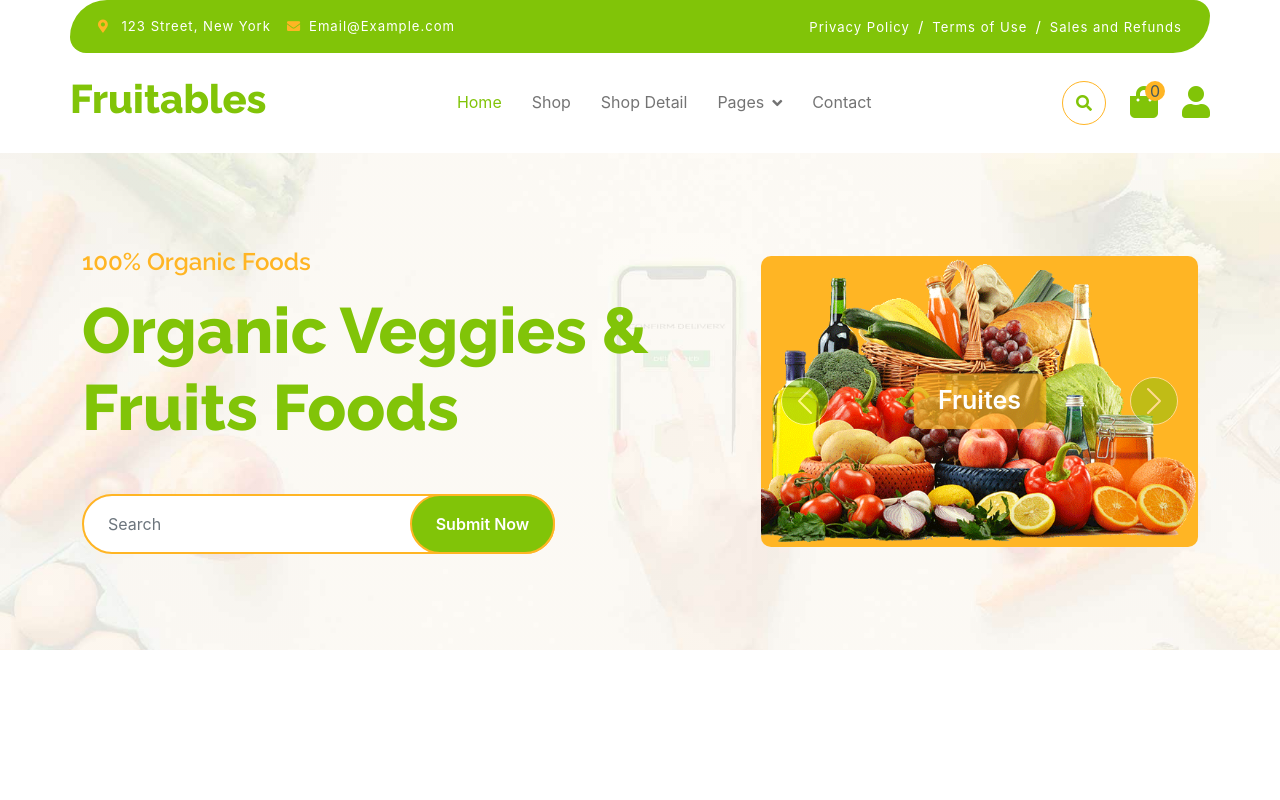
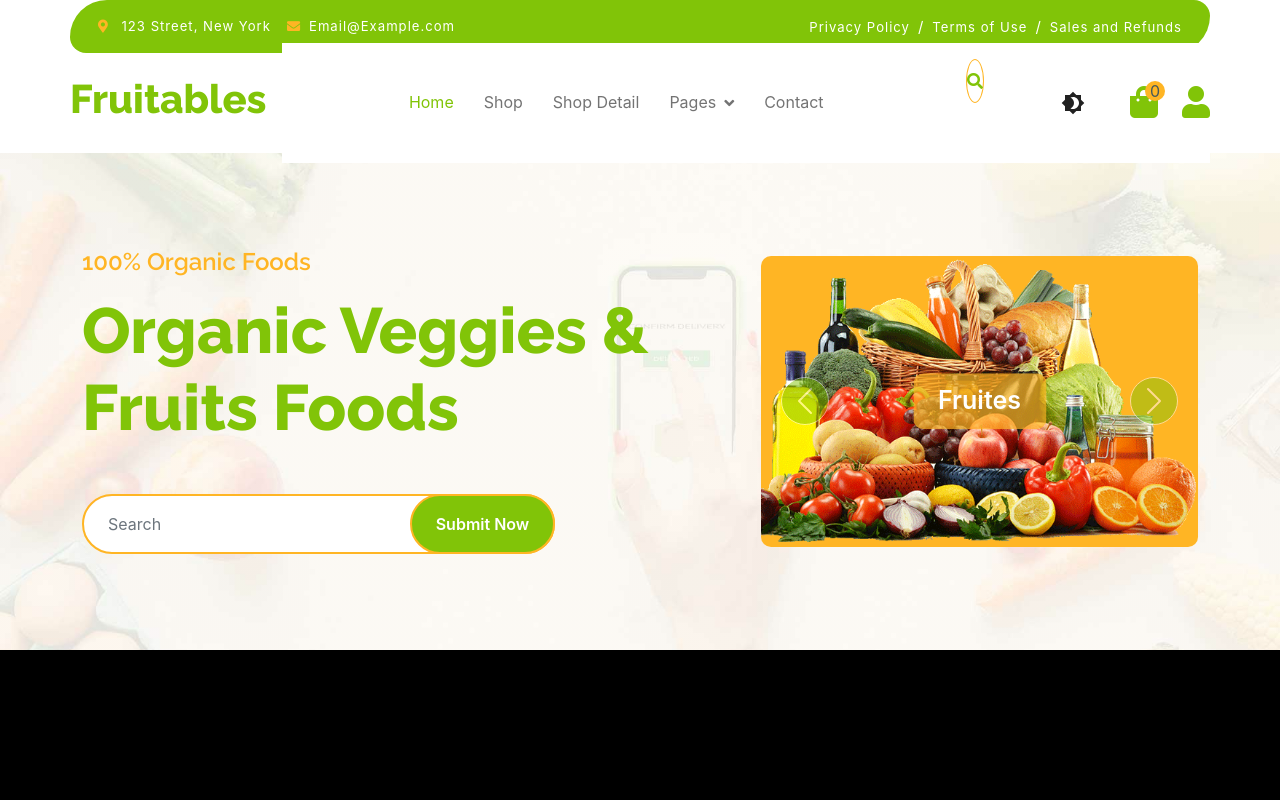
Before and after one commit to haresh2932/fruitable, a React (Create React App) app: page / in a window 1280 px wide. Shown: the top 800 px of the page. Built offline with nearby package versions, Linux system fonts and the light colour scheme.

Commit message:
25_04_24_newContext

```diff
--- a/public/css/style.css
+++ b/public/css/style.css
@@ -502,3 +502,13 @@
 .success{
     color: green;
 }
+
+.dark {
+    background: white !important;
+    color: black !important;
+}
+
+.light {
+    background: black !important;
+    color: white !important;
+}
--- a/src/App.js
+++ b/src/App.js
@@ -7,10 +7,12 @@ import { Provider } from 'react-redux';
 import { configStore } from './redux/store'
 import Counter from './user/container/Counter/Counter';
 import { PersistGate } from 'redux-persist/integration/react'
+import { ThemeProvider } from './context/ThemeContext';
 
 function App() {
   const { store, persistor } = configStore()
   return (
+    <ThemeProvider>
       <Provider store={store}>
         <PersistGate loading={null} persistor={persistor}>
           <Routes>
@@ -22,6 +24,7 @@ function App() {
         </PersistGate>
         {/* <Counter/> */}
       </Provider>
+    </ThemeProvider>
   );
 }
 
--- /dev/null
+++ b/src/context/ActionType.js
@@ -0,0 +1 @@
+export const TOGGLE_THEME='TOGGLE_THEME'
--- /dev/null
+++ b/src/context/ThemeContext.js
@@ -0,0 +1,31 @@
+import { createContext, useReducer } from "react";
+import React from 'react';
+import { TOGGLE_THEME } from "./ActionType";
+import { themeReducer } from "./reducer/context.reducer";
+
+const initialState = {
+    theme: "light",
+};
+
+export const ThemeContext = createContext();
+
+export const ThemeProvider = ({ children }) => {
+    const [state, dispatch] = useReducer(themeReducer, initialState);
+
+    const toggleTheme = () => {
+        const newTheme = state.theme === "light" ? "dark" : "light";
+
+        dispatch({ type: TOGGLE_THEME, payload: newTheme });
+    };
+
+    return (
+        <ThemeContext.Provider
+            value={{
+                ...state,
+                toggleTheme
+            }}
+        >
+            {children}
+        </ThemeContext.Provider>
+    );
+};
--- /dev/null
+++ b/src/context/reducer/context.reducer.js
@@ -0,0 +1,16 @@
+import { TOGGLE_THEME } from "../ActionType";
+
+
+export const themeReducer = (state, action) => {
+    console.log(action);
+
+    switch (action.type) {
+        case TOGGLE_THEME:
+            return {
+                theme: action.payload,
+            };
+
+        default:
+            return state;
+    }
+};
--- a/src/routes/UserRoutes.js
+++ b/src/routes/UserRoutes.js
@@ -1,4 +1,4 @@
-import React from 'react';
+import React, { useContext } from 'react';
 import Header from '../user/component/Header/Header';
 import { Route, Routes } from 'react-router-dom';
 import Footer from '../user/component/Footer/Footer';
@@ -13,10 +13,13 @@ import Contact from '../user/container/Contact/Contact';
 import PrivateRoutes from './PrivateRoutes';
 import Counter from '../user/container/Counter/Counter';
 import Review from '../user/container/Review/Review';
+import { ThemeContext } from '../context/ThemeContext';
 
 function UserRoutes(props) {
+    const themeContext = useContext(ThemeContext);
+    console.log(themeContext.theme);
     return (
-        <>
+        <div className={themeContext.theme}>
             <Header />
             <Routes>
                 <Route exact path='/' element={<Home />} />
@@ -30,13 +33,9 @@ function UserRoutes(props) {
                 <Route exact path='/error' element={<Error />} />
                 <Route exact path='/contact' element={<Contact />} />
                 <Route exact path='/counter' element={<Counter/>} />
-
-
-
-
             </Routes>
             <Footer />
-        </>
+        </div>
     );
 }
 
--- a/src/user/component/Header/Header.js
+++ b/src/user/component/Header/Header.js
@@ -1,16 +1,27 @@
-import React from 'react';
+import { Box, IconButton } from '@mui/material';
+import React, { useContext } from 'react';
 import { useSelector } from 'react-redux';
 import { NavLink } from 'react-router-dom';
+import Brightness4Icon from "@mui/icons-material/Brightness4";
+import Brightness7Icon from "@mui/icons-material/Brightness7";
+import { ThemeContext } from '../../../context/ThemeContext';
 
 function Header(props) {
     const cart = useSelector(state => state.cart_slice)
     console.log(cart);
-    const totalCartQty=cart.cart.reduce(
+    const totalCartQty = cart.cart.reduce(
         (accumulator, currentValue) => accumulator + currentValue.qty,
         0,
     )
 
     console.log(totalCartQty);
+
+    const themeContext = useContext(ThemeContext);
+    console.log(themeContext.theme);
+
+    const handleTheme = () => {
+        themeContext.toggleTheme(themeContext.theme);
+    };
 
     return (
         <div>
@@ -53,6 +64,32 @@ function Header(props) {
                             </div>
                             <div className="d-flex m-3 me-0">
                                 <button className="btn-search btn border border-secondary btn-md-square rounded-circle bg-white me-4" data-bs-toggle="modal" data-bs-target="#searchModal"><i className="fas fa-search text-primary" /></button>
+
+                                <Box
+                                    sx={{
+                                        display: "flex",
+                                        width: "100%",
+                                        alignItems: "center",
+                                        justifyContent: "center",
+                                        bgcolor: "background.default",
+                                        color: "text.primary",
+                                        borderRadius: 1,
+                                        p: 3,
+                                    }}
+                                >
+                                    <IconButton
+                                        sx={{ ml: 1 }}
+                                        onClick={handleTheme}
+                                        color="inherit"
+                                    >
+                                        {themeContext.theme === "dark" ? (
+                                            <Brightness7Icon />
+                                        ) : (
+                                            <Brightness4Icon />
+                                        )}
+                                    </IconButton>
+                                </Box>
+
                                 <a href="#" className="position-relative me-4 my-auto">
                                     <NavLink
                                         to='/cart'
```
Lines whose indentation alone changed are shown as unchanged.
